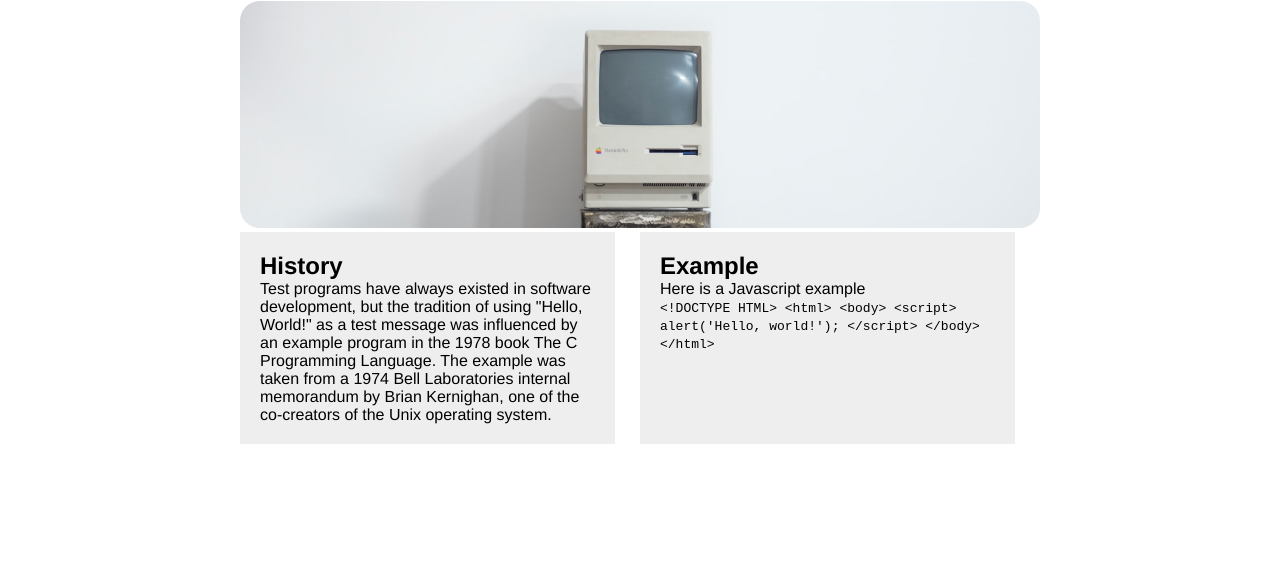
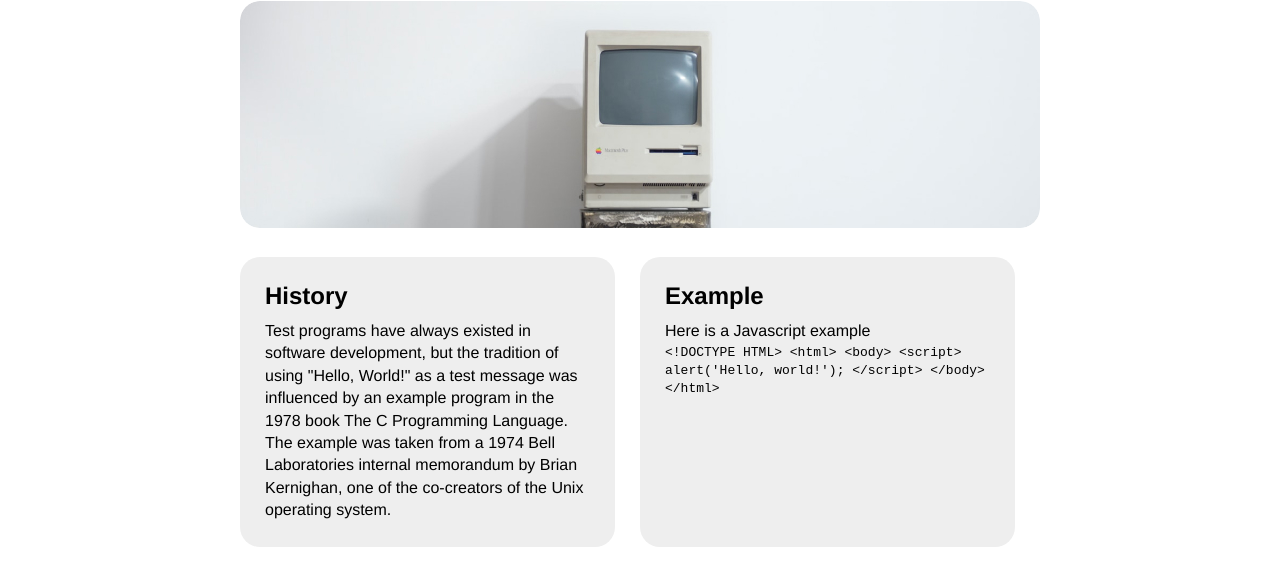
Before and after one commit to JaxH2003/Hello-World2, a plain HTML site: page index.html in a window 1280 px wide. Shown: the part 94-680 px from the top of the page. Drawn offline with Linux system fonts and the light colour scheme.

Commit message:
border changes

```diff
--- a/screen.css
+++ b/screen.css
@@ -21,17 +21,21 @@ main {
     flex-grow: 1;
     flex-basis: 0;
     background: #eee;
-    padding: 20px;
+    padding: 25px;
+    border-radius: 20px;
+    margin-top: 25px;
 }
 
 img{
     width: 100%;
+    border-radius: 20px;
 }
 
 h2 {
-    margin: 0;
+    margin: 0 0 10px 0;
 }
 
 p {
     margin: 0;
+    line-height: 1.4em;
 }
```
